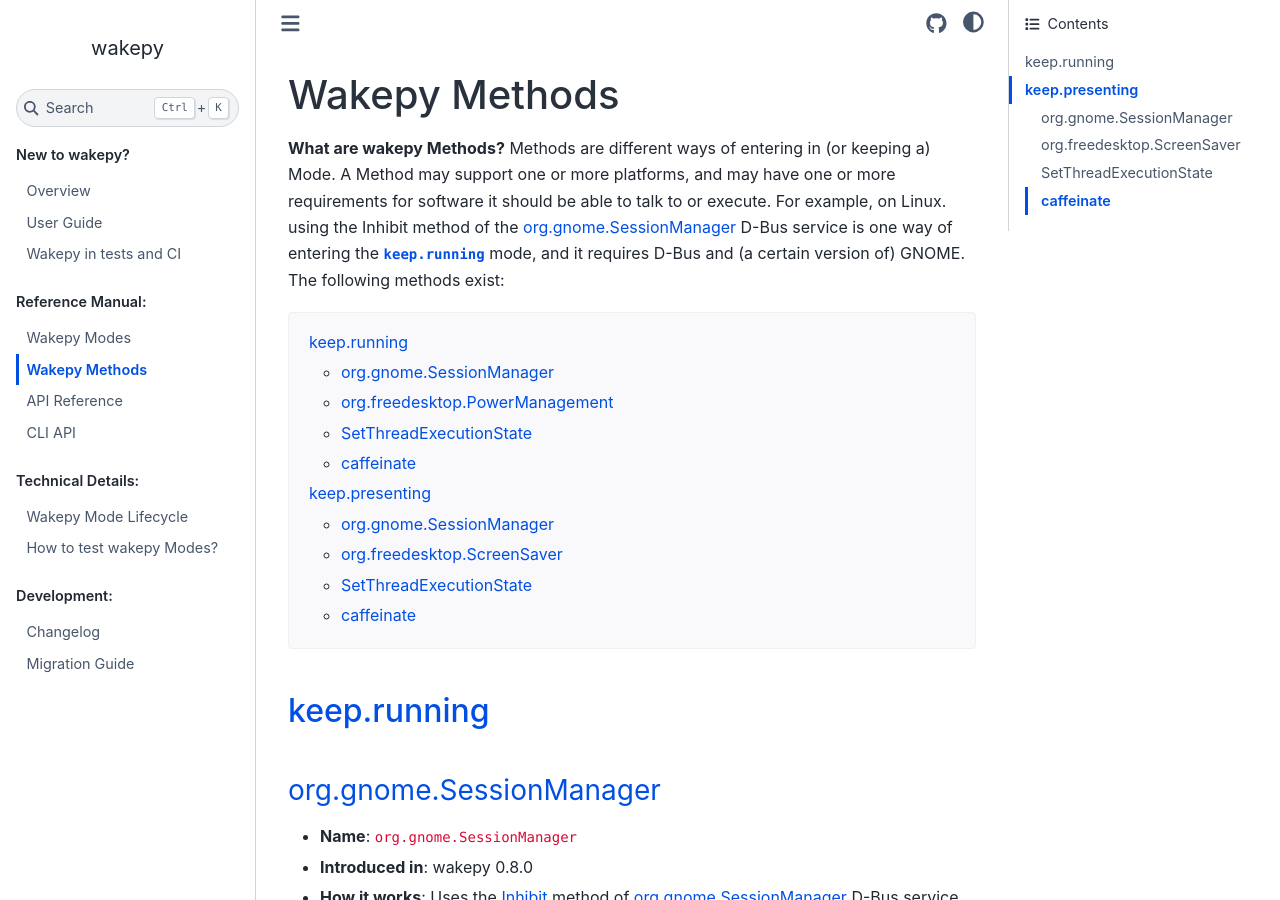
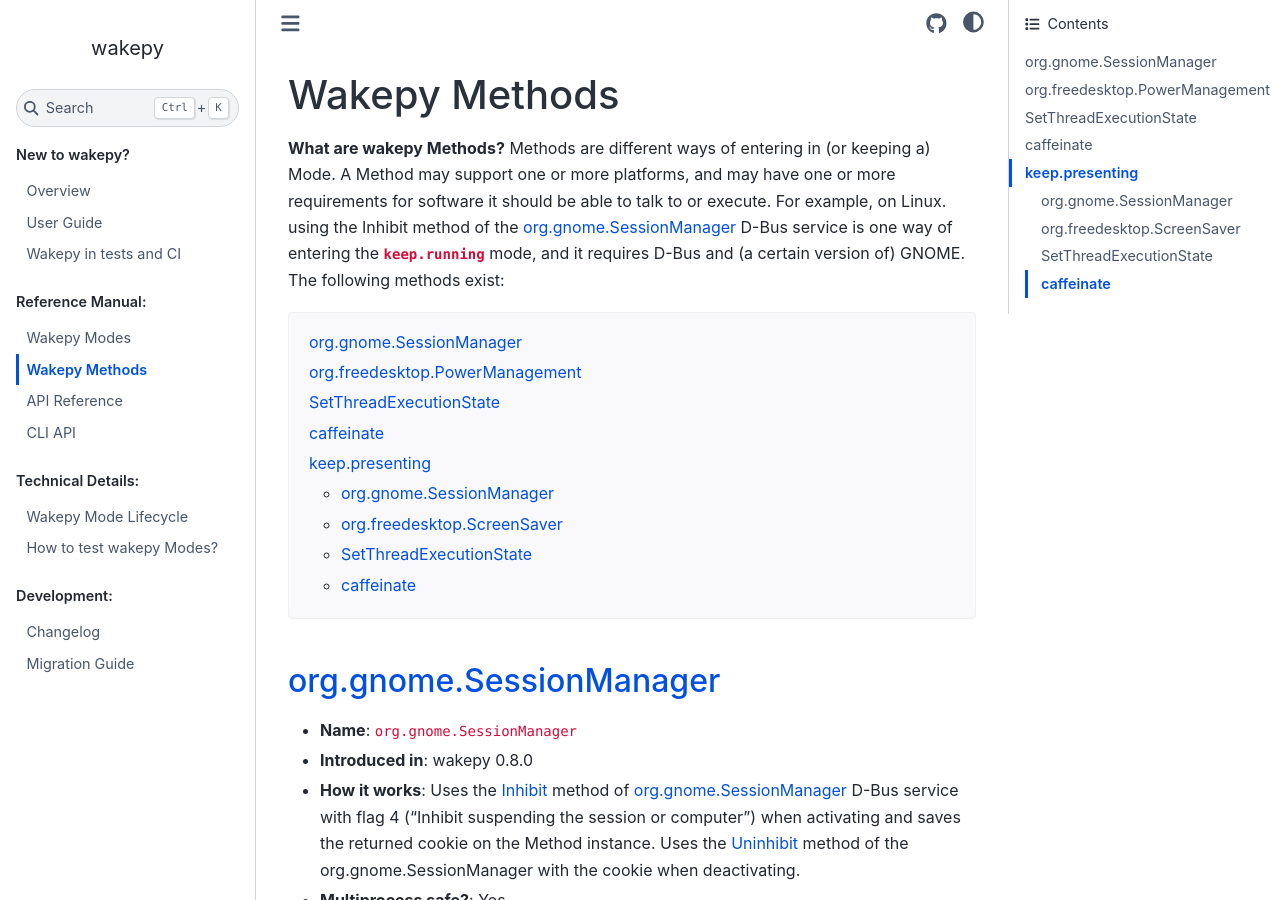
Before and after one commit to fohrloop/wakepy, a Sphinx documentation site: the page built from docs/source/methods-reference.md, in a window 1280 px wide and 900 px high. Built offline with Sphinx 7.4.7 and the Sphinx Book theme 1.1.4, drawn with Linux system fonts in a browser that asks for light colours; the version number could not be read and is left out.

Commit message:
get rid of keep-running-section

````diff
--- a/docs/source/methods-reference.md
+++ b/docs/source/methods-reference.md
@@ -3,7 +3,7 @@
 
 
 **What are wakepy Methods?**
-Methods are different ways of entering in (or keeping a) Mode. A Method may support one or more platforms, and may have one or more requirements for software it should be able to talk to or execute. For example, on Linux. using the Inhibit method of the [org.gnome.SessionManager](#keep-running-org-gnome-sessionmanager) D-Bus service is one way of entering  the [`keep.running`](#keep-running-section) mode, and it requires D-Bus and (a certain version of) GNOME. The following methods exist:
+Methods are different ways of entering in (or keeping a) Mode. A Method may support one or more platforms, and may have one or more requirements for software it should be able to talk to or execute. For example, on Linux. using the Inhibit method of the [org.gnome.SessionManager](#keep-running-org-gnome-sessionmanager) D-Bus service is one way of entering  the [`keep.running`](#keep-running-mode) mode, and it requires D-Bus and (a certain version of) GNOME. The following methods exist:
 
 
 
@@ -14,8 +14,6 @@
 :class: this-will-duplicate-information-and-it-is-still-useful-here
 ```
 
-(keep-running-section)=
-## keep.running
 
 (keep-running-org-gnome-sessionmanager)=
 ### org.gnome.SessionManager
````
